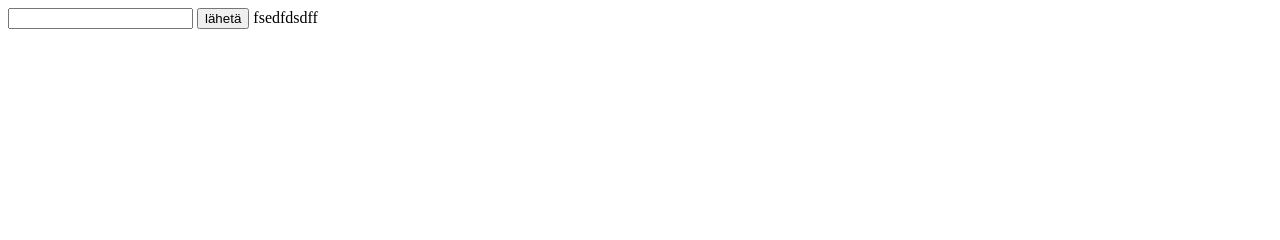
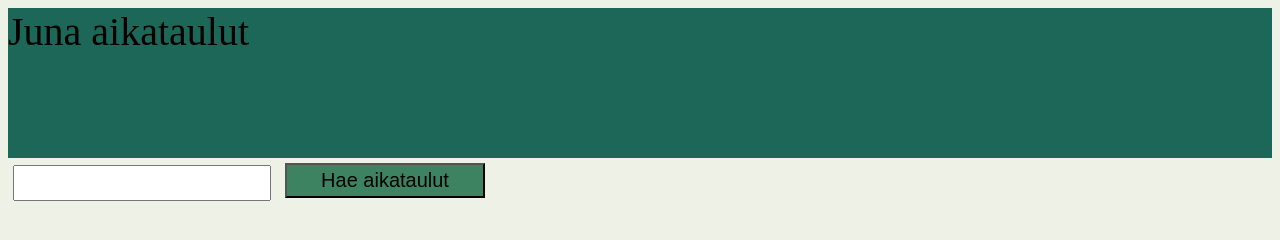
Before and after one commit to evvieevee/TrafficApp, a plain HTML site: page index.html in a window 1280 px wide. Drawn offline with Linux system fonts and the light colour scheme; no server answers.

Commit message:
adds css file, adds headerbar

```diff
--- /dev/null
+++ b/index.css
@@ -0,0 +1,26 @@
+
+.header {
+    background-color: #1C6758;
+    height: 150px;
+    width: auto;
+    margin: none;
+    font-size: 40px;
+}
+
+
+button{
+    background-color: #3D8361;
+    margin: 5px;
+    height: 35px;
+    width: 200px;
+    font-size: 20px;
+}
+
+body{
+    background-color: #EEF2E6;
+}
+#inputField{
+    height: 30px;
+    width: 250px;
+    margin: 5px;
+}
--- a/index.html
+++ b/index.html
@@ -4,12 +4,14 @@
     <meta charset="UTF-8">
     <meta http-equiv="X-UA-Compatible" content="IE=edge">
     <meta name="viewport" content="width=device-width, initial-scale=1.0">
+    <link rel="stylesheet" href="index.css">
     <title>dfsfsdsdf</title>
 </head>
+<div class="header"> Juna aikataulut </div>
 <body>
     <input type="text" id="inputField">
-    <button onclick="onClickEvent();">lähetä</button>
-    fsedfdsdff
+    <button onclick="onClickEvent();">Hae aikataulut</button>
+
 
     <ul id="list">
 
```
Also changed, not shown: 1 other file.
